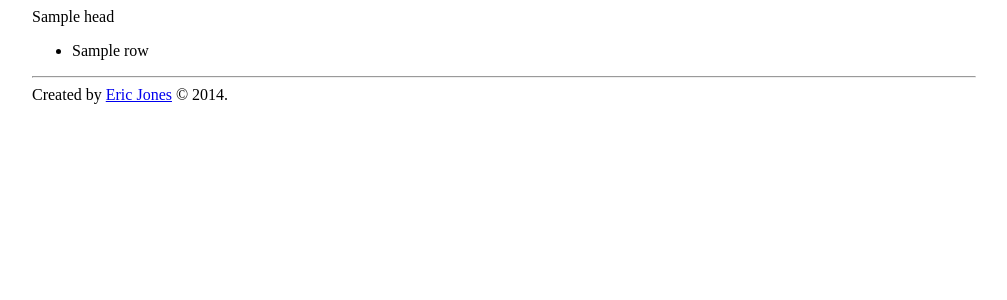
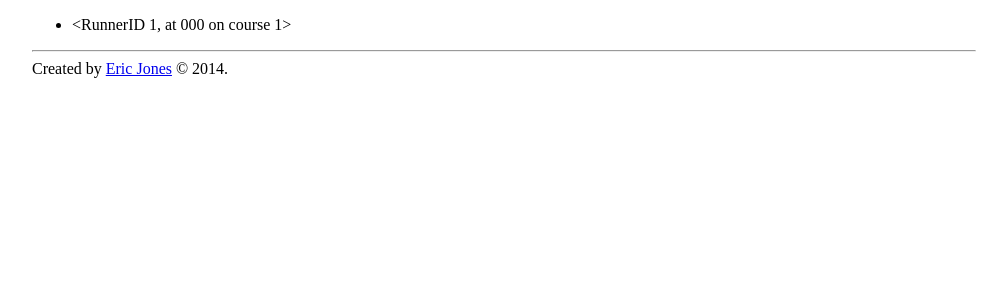
Before and after one commit to ercjns/O-PermanentCourseApp, a Flask app: template templates/showdbitems.html in a window 1280 px wide. Shown: the top 300 px of the page, without its empty margins (136-1143 px from the left). Run offline with Flask 2, Linux system fonts and the light colour scheme; tables that the repository leaves empty hold one stand-in row (values such as "Sample post"); the template is opened without the code that fills it: values that come from a table or form of the project are taken from there, most other values are stand-ins (such as "Sample title", 1, 10 or a date in 2020).

Commit message:
migrate to flask-sqlalchemy cleanup

```diff
--- a/oapp.py
+++ b/oapp.py
@@ -110,7 +110,6 @@ def _fillCourseTable():
 @app.route('/')
 def index():
 	'''page should display general information about what courses are avaiable'''
-
 	locs = Course.query.all()
 
 	venues = []
@@ -118,6 +117,7 @@ def index():
 		venues.append((l.venuecode, l.venuefull))
 	venues = list(set(venues))
 
+	# to-do clean this up to pass a list of objects to the template
 	return render_template("index.html",
 							venues=venues)
 
--- a/templates/showdbitems.html
+++ b/templates/showdbitems.html
@@ -1,10 +1,9 @@
 {% extends "layout.html" %}
 {% block title %} DB items{% endblock %}
 {% block content %}
-{{ head }}
 <ul>
-{% for row in rows %}
-	<li>{{ row }}
+{% for item in items %}
+	<li>{{ item }}
 {% else %}
 	<li><em>No entries here yet.</em>
 {% endfor %}
--- a/templates/venuehome.html
+++ b/templates/venuehome.html
@@ -11,7 +11,7 @@
 <h3>Try it out now!</h3>
 	<p> {{ venuename }} has pre-set courses. We suggest you start with the beginner course, and try the others if you have time. :)
 
-		{% for course in courses %}
-			<p><a href={{ url_for('init_course', venuecode=venuecode, course=course['course']) }}> {{ course['course_name'] }}</a> ({{ course['distance'] }})
+		{% for c in courses %}
+			<p><a href={{ url_for('init_course', venuecode=c.venuecode, course=c.coursecode) }}> {{ c.coursefull }}</a> ({{ c.distance }})
 		{% endfor %}
 {% endblock %}
```
